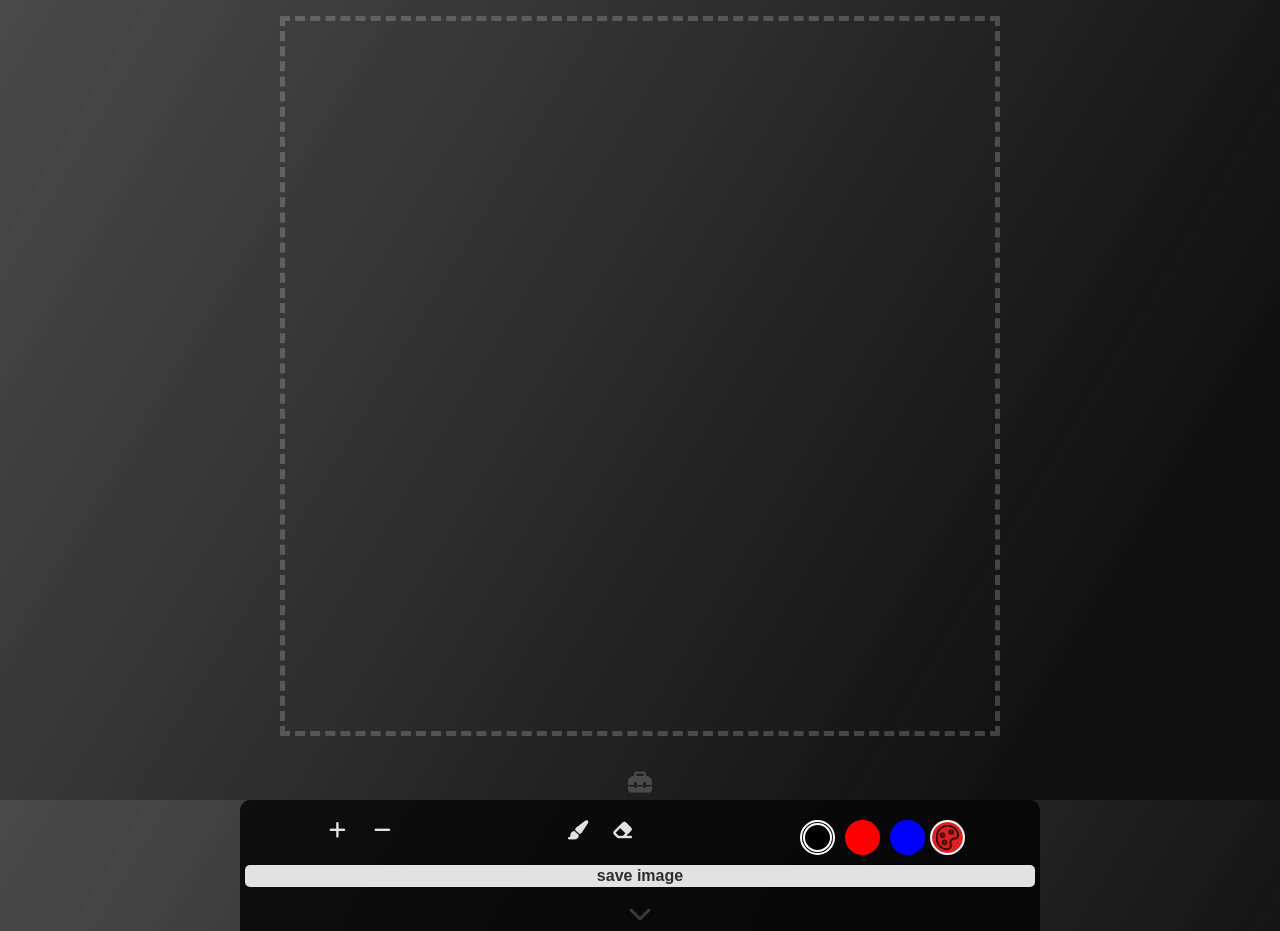
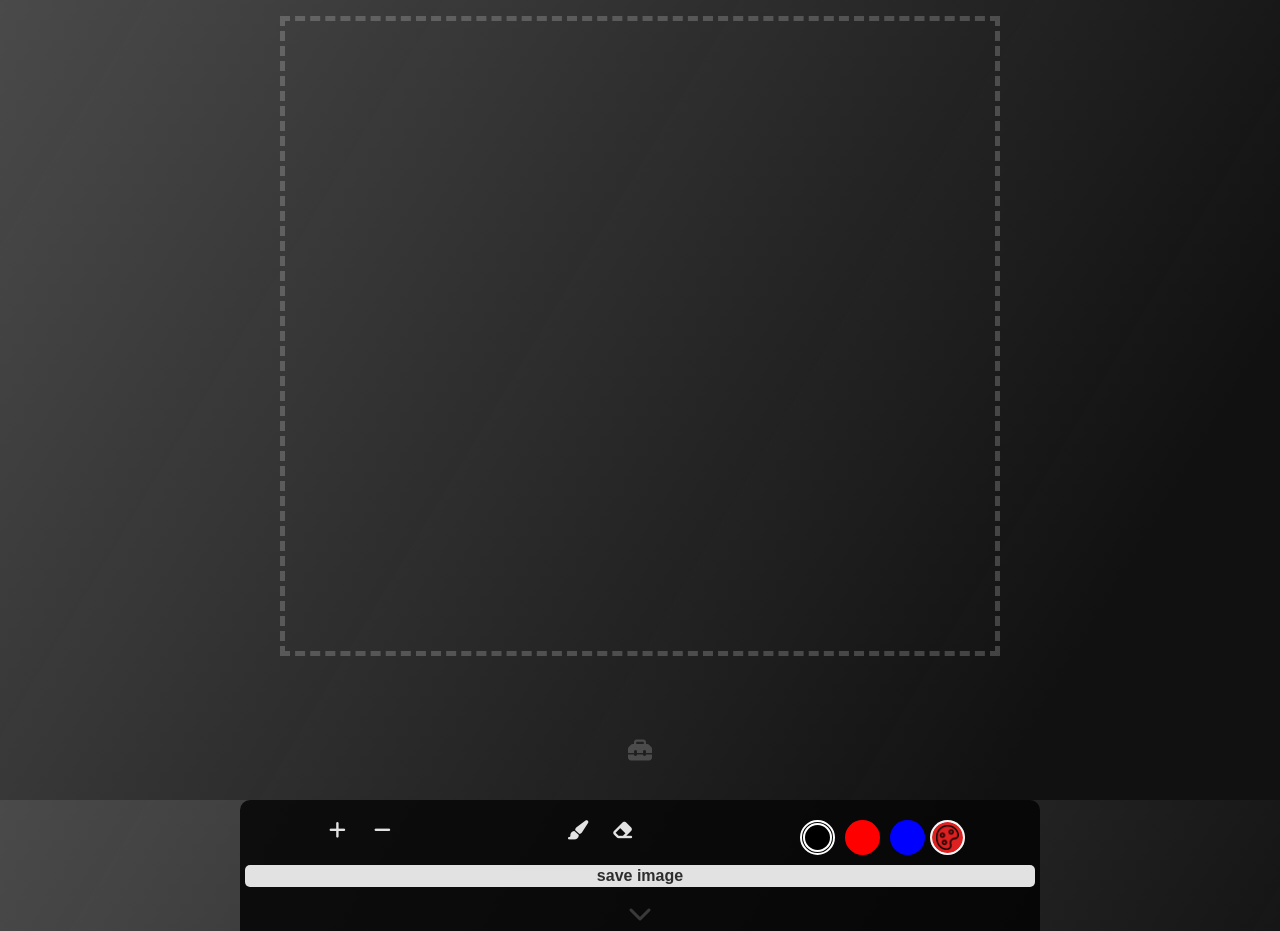
Before and after one commit to owl0501/canvas-parctice, a plain HTML site: page index.html in a window 1280 px wide. Drawn offline with Linux system fonts and the light colour scheme.

Commit message:
modify toolbox position

```diff
--- a/index.html
+++ b/index.html
@@ -7,7 +7,7 @@
     <meta name="viewport" content="width=device-width, initial-scale=1.0">
     <link rel="stylesheet" href="style/main.css">
     <script src="main.js" defer></script>
-    <title>Cnavs Practice</title>
+    <title>Password Generatir</title>
 </head>
 
 <body class="dark-theme">
--- a/style/main.css
+++ b/style/main.css
@@ -12,7 +12,7 @@
 /* 定位-底 */
 .pos-bottom{
     position: absolute;
-    bottom: 0;
+    bottom: 2rem;
     left: 0;
     right: 0;
 }
@@ -61,7 +61,7 @@ body{
 /* 畫布容器 */
 .hint-bg{
     width: 90%;
-    min-height: 90vh;
+    min-height: 80vh;
     margin: auto;
     color: var(--hint-ft-color);
     position: relative;
@@ -247,13 +247,6 @@ canvas{
     font-size: 16px;
 }
 
-
-.verticl-style{
-    margin: 30px 0 0;
-    transform-origin: 20px 0px;
-    transform: rotate(90deg);
-}
-
 .slider:active{
     opacity: 1;
 }
@@ -265,6 +258,11 @@ canvas{
     cursor: pointer;
     width: 15px;
     height: 15px;
+}
+.verticl-style{
+    margin: 30px 0 0;
+    transform-origin: 20px 0px;
+    transform: rotate(90deg);
 }
 
 /* 圖層設定 */
```
